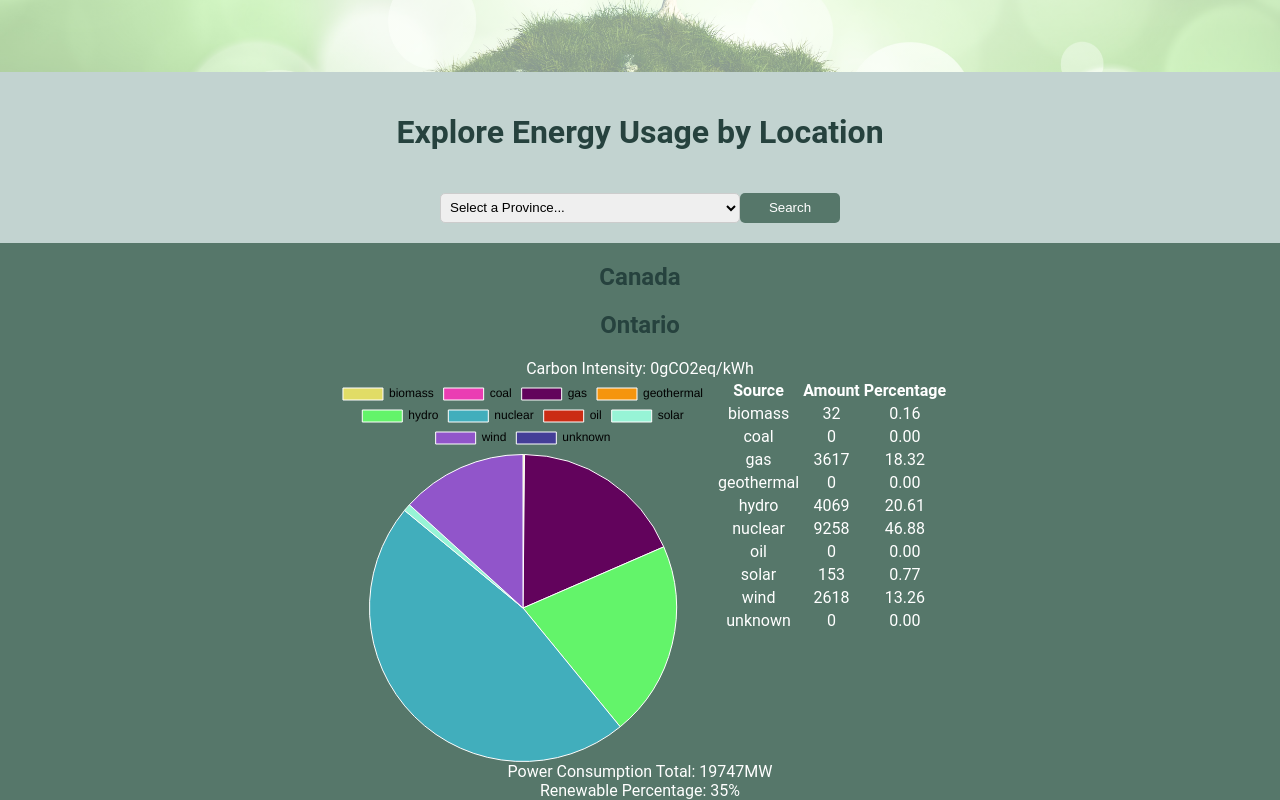
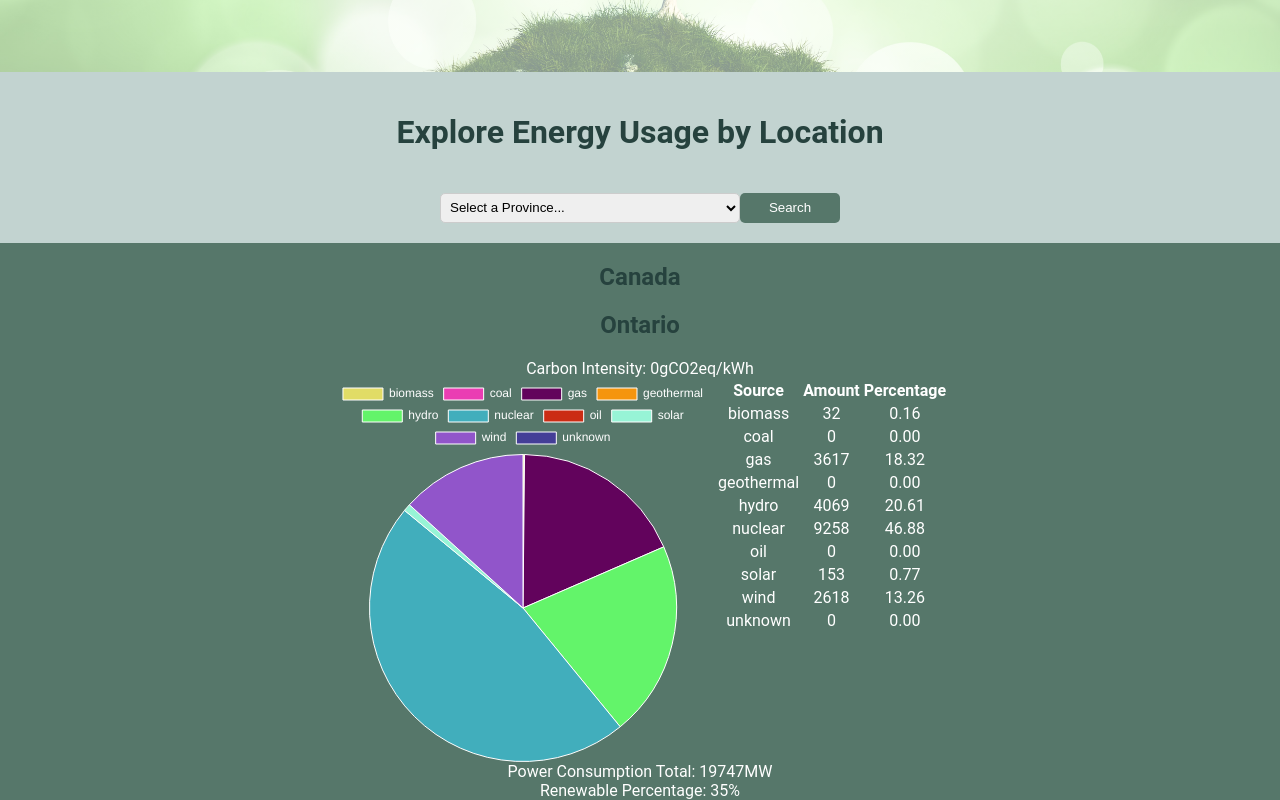
Before and after one commit to SyndicateGit/CheckYourSource, a React (Create React App) app: page / in a window 1280 px wide. Shown: the part 328-1128 px from the top of the page. Built offline with nearby package versions, Linux system fonts and the light colour scheme; no server answers.

Commit message:
legend font color

```diff
--- a/src/components/Graph.jsx
+++ b/src/components/Graph.jsx
@@ -4,7 +4,7 @@ import Chart, { Colors } from "chart.js/auto";
 import { Pie } from "react-chartjs-2";
 import "../styles/PieChart.css";
 
-Chart.defaults.color = 'black';
+Chart.defaults.color = '#fff';
 
 const Graph = (props) => {
     const labels = ["biomass", "coal", "gas", "geothermal", "hydro", "nuclear", "oil", "solar", "wind", "unknown"];
@@ -71,7 +71,7 @@ const Graph = (props) => {
 
     return (
     <div id="pieChart">
-        <Pie data={chart1} className="pieChart" style={{color: "white"}}/>
+        <Pie data={chart1} className="pieChart" />
         <div>
             <NameValueDisplay arr={arr} labels={labels} className="values"/>
         </div>
```
